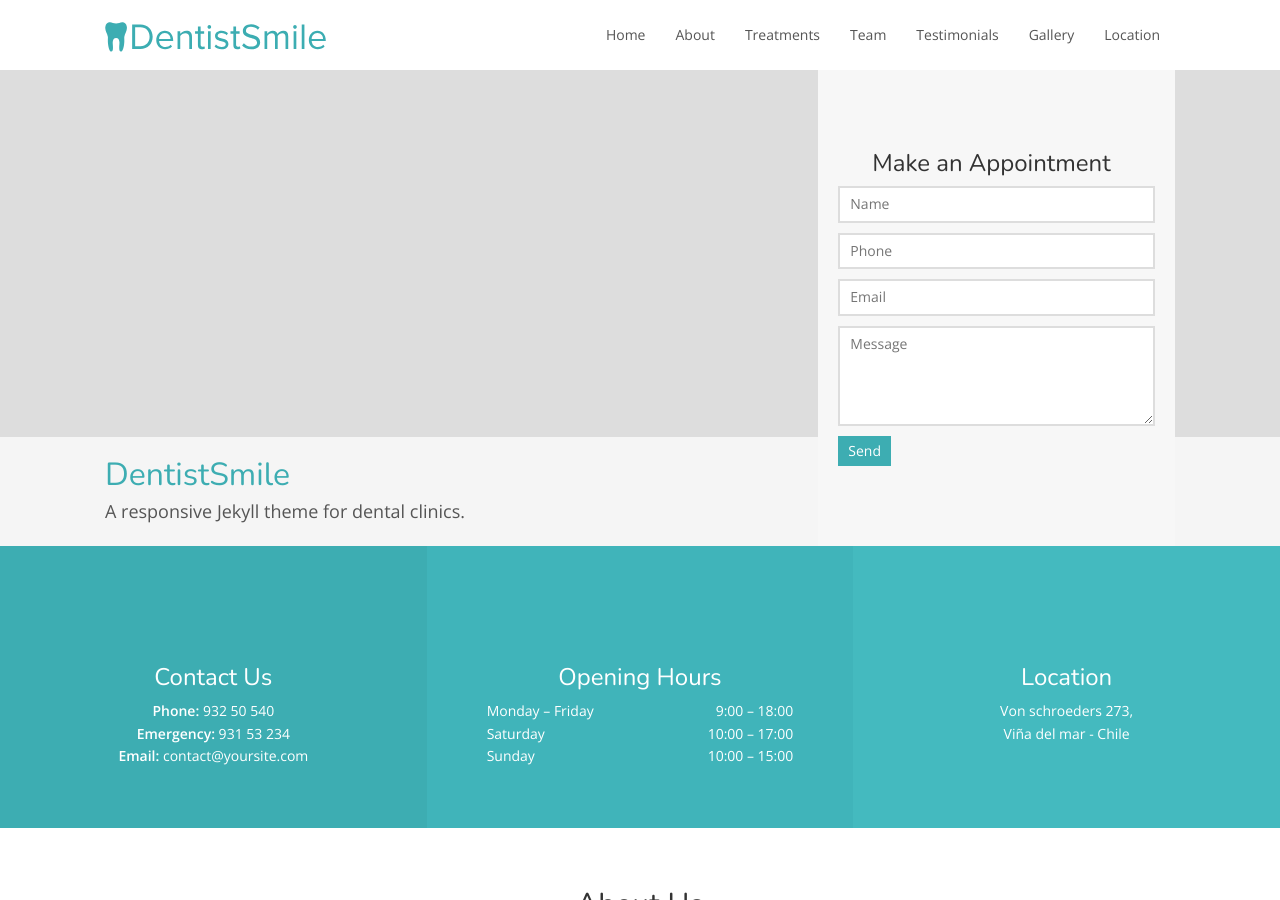
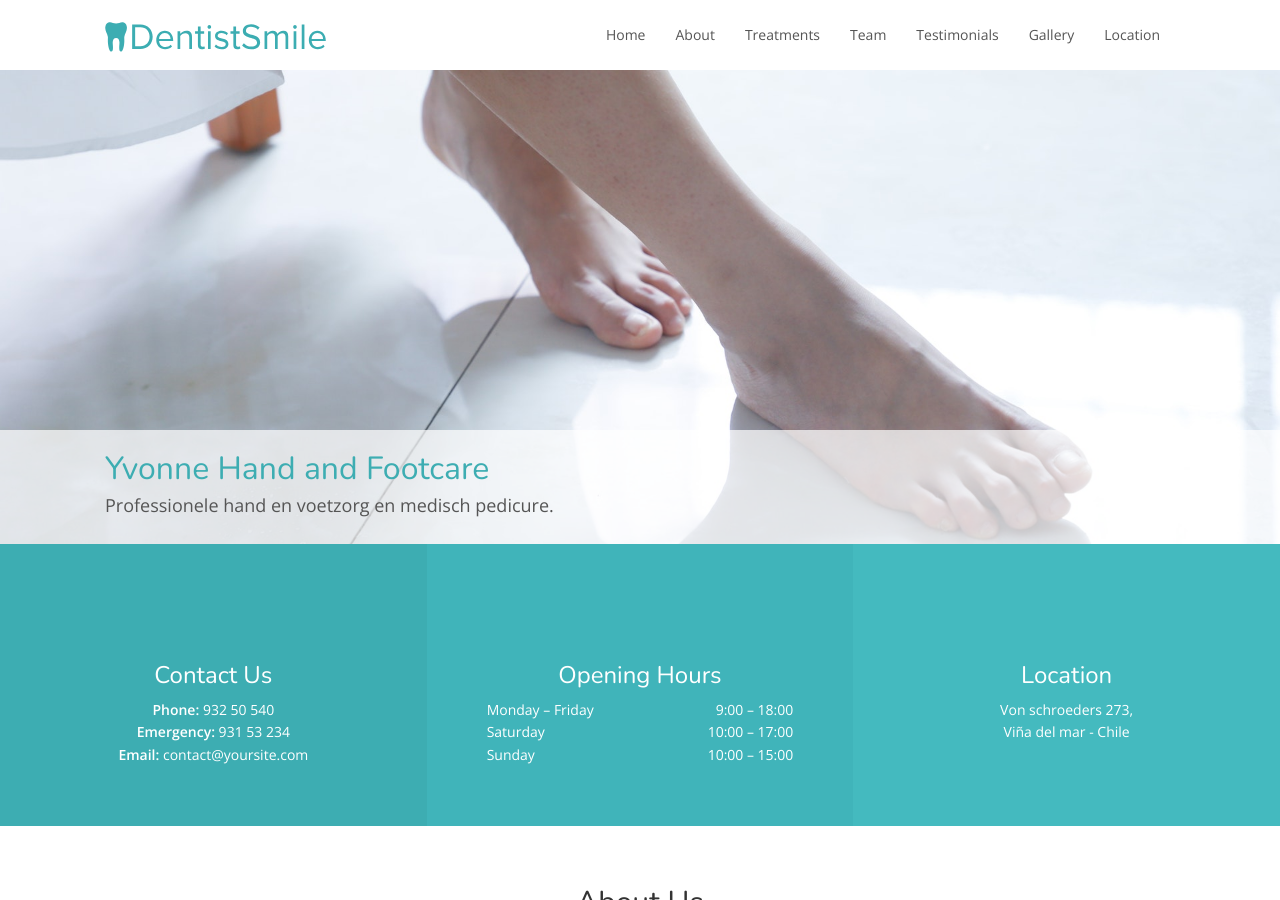
Before and after one commit to yvonne-site/yvonne-site.github.io, a Jekyll site: the page built from index.html, in a window 1280 px wide and 900 px high. Built offline with Jekyll 4.4.1, drawn with Linux system fonts in a browser that asks for light colours.

Commit message:
Remove form from banner

```diff
--- a/_config.yml
+++ b/_config.yml
@@ -1,15 +1,16 @@
 # Site settings
-title: DentistSmile | Dental Jekyll Theme
-description: "A responsive Jekyll theme for dental clinics."
+title: Yvonne Hand and Footcare
+description: "Professionele hand en voetzorg en medisch pedicure."
 baseurl: "" # the subpath of your site, e.g. /blog
 url: "" # the name of your domain
 logo_url: svg/min/logo.svg
+incremental: true
 
 # Hero
 hero:
     hero_img: hero.jpg
-    hero_title: DentistSmile
-    hero_description: A responsive Jekyll theme for dental clinics.
+    hero_title: Yvonne Hand and Footcare
+    hero_description: Professionele hand en voetzorg en medisch pedicure.
 
 # Contact form
 api_token: # Enter API token here
--- a/_includes/doctype-head.html
+++ b/_includes/doctype-head.html
@@ -15,6 +15,7 @@
 
     <!-- Stylesheet -->
     <link rel="stylesheet" href="{{ "/css/main.css" | prepend: site.baseurl }}">
+    <link rel="stylesheet" href="{{ "/css/custom.css" | prepend: site.baseurl }}">
 
     <!-- Google Fonts -->
     <link href='https://fonts.googleapis.com/css?family=Nunito:400,700' rel='stylesheet' type='text/css'>
--- a/_includes/hero.html
+++ b/_includes/hero.html
@@ -1,35 +1,14 @@
 <!-- Start Hero -->
-<div class="hero" style="background: url('{{ site.baseurl }}/img/{{ site.hero.hero_img }}') no-repeat; background-size: cover;">
-    <div class="hero-content">
-        <div class="container-fluid">
-            <div class="hero-content-inner">
-                <h1>{{ site.hero.hero_title }}</h1>
-                <p>{{ site.hero.hero_description }}</p>
-            </div>
+<div class="hero hero-padding" style="background: url('{{ site.baseurl }}/img/{{ site.hero.hero_img }}') no-repeat; background-size: cover; background-position: bottom;">
+
+    <div class="banner-content">
+      <div class="container-fluid">
+        <div class="banner-content-inner">
+          <h1>{{ site.hero.hero_title }}</h1>
+          <p>{{ site.hero.hero_description }}</p>
         </div>
+      </div>
     </div>
 
-    <div class="container-fluid">
-
-        <div class="col-sm-6 col-sm-offset-6 col-md-4 col-md-offset-8 form">
-            <h3><svg class="icon icon-envelope-o"><use xlink:href="#icon-envelope-o"></use></svg>Make an Appointment</h3>
-            <form action="https://getsimpleform.com/messages?form_api_token={{ site.api_token }}" method="post">
-                <div class="form-field">
-                    <input name="name" type="text" placeholder="Name" required>
-                </div>
-                <div class="form-field">
-                    <input name="phone" type="tel" placeholder="Phone" required>
-                </div>
-                <div class="form-field">
-                    <input name="email" type="email" placeholder="Email" required>
-                </div>
-                <div class="form-field">
-                    <textarea name="comments" placeholder="Message" required></textarea>
-                </div>
-                <input type="submit" class="btn btn-default" value="Send">
-            </form>
-        </div>
-
-    </div>
 </div>
 <!-- End Hero -->
--- a/_layouts/frontpage.html
+++ b/_layouts/frontpage.html
@@ -1,6 +1,5 @@
 <!DOCTYPE html>
-<!DOCTYPE html>
-<html lang="en" dir="ltr">
+<html>
   {% include doctype-head.html %}
 
   <body>
--- /dev/null
+++ b/css/custom.css
@@ -0,0 +1,39 @@
+/*!
+ * custom.css
+ *
+ * Custom stylesheet for the dentistsmile jekyll theme.
+ *
+ * @author:  Mickey Beurskens
+ * @date:    2020-04-18
+ */
+
+.hero-padding{
+  padding-top: 40vh;
+}
+
+.banner-content{
+  padding: 10px 0 0 0;
+  background: rgba(255,255,255,0.7)
+}
+
+@media (min-width: 768px){
+  .banner-content{
+    width:100%}
+}
+
+@media (min-width: 768px){
+  .banner-content .banner-content-inner{
+    width: 50%;
+    padding: 0.8em 0;
+  }
+}
+
+.banner-content h1{
+  margin:0 0 5px;
+  color: #3dadb2;
+}
+
+.banner-content p{
+  font-size: 1.125rem;
+  padding-bottom: 0.7em;
+}
```
Also changed, not shown: img/hero.jpg, 1 other file.
